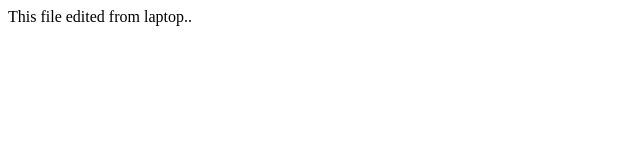
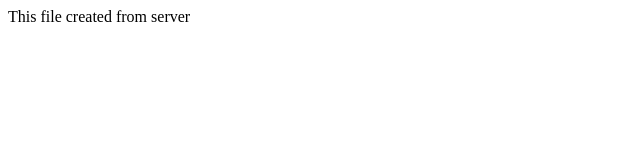
Before and after one commit to mbijeesh/gittest, a plain HTML site: page index.html in a window 1280 px wide. Shown: the full height of the page, 0-640 px from the left. Drawn offline with Linux system fonts and the light colour scheme.

Commit message:
edited from server

```diff
--- a/index.html
+++ b/index.html
@@ -3,6 +3,6 @@
   <title> Ubuntu rocks! </title>
 </head>
 <body>
-  <p> This file edited from laptop..
+  <p> This file created from server
 </body>
 </html>
```
